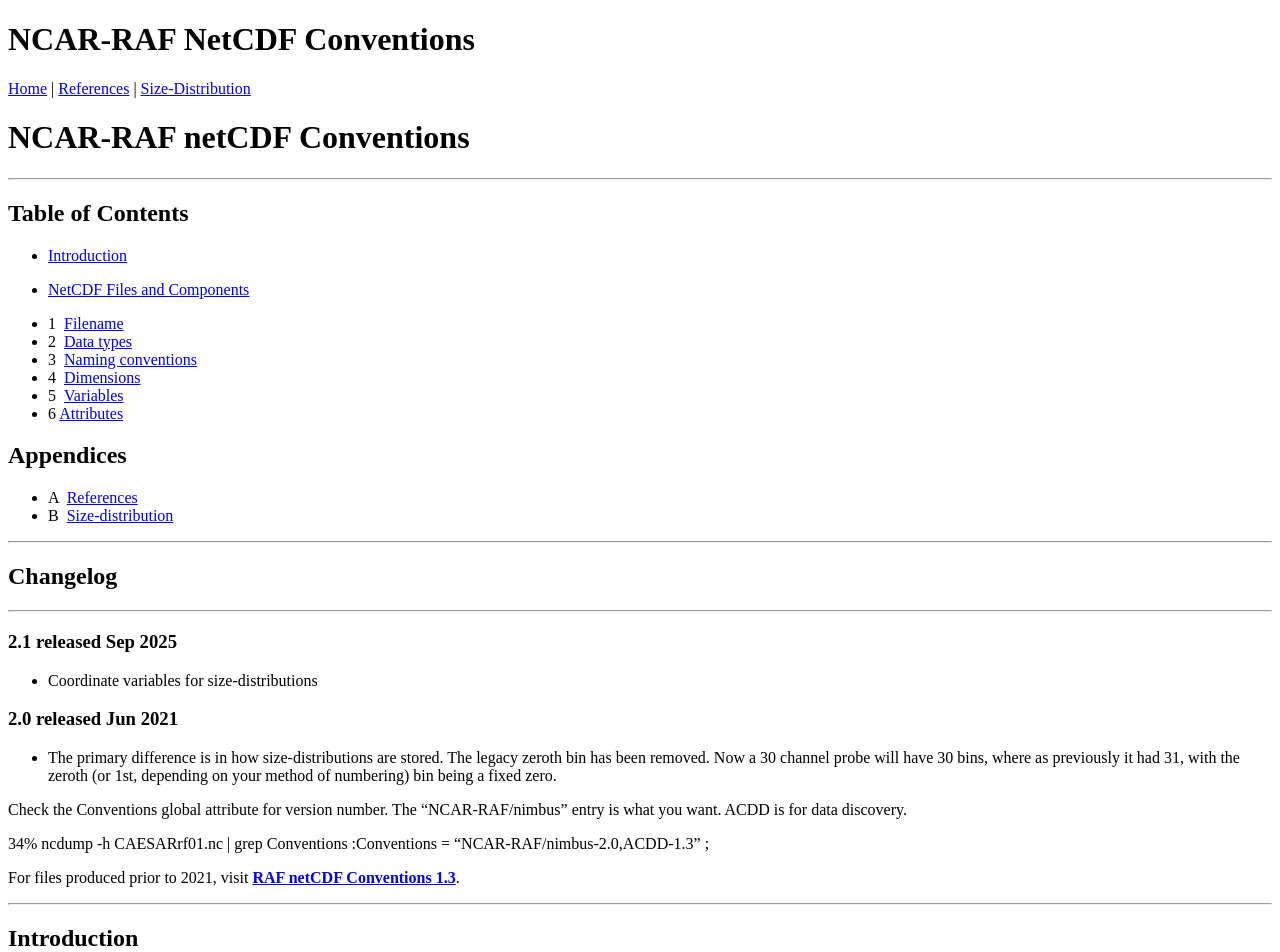
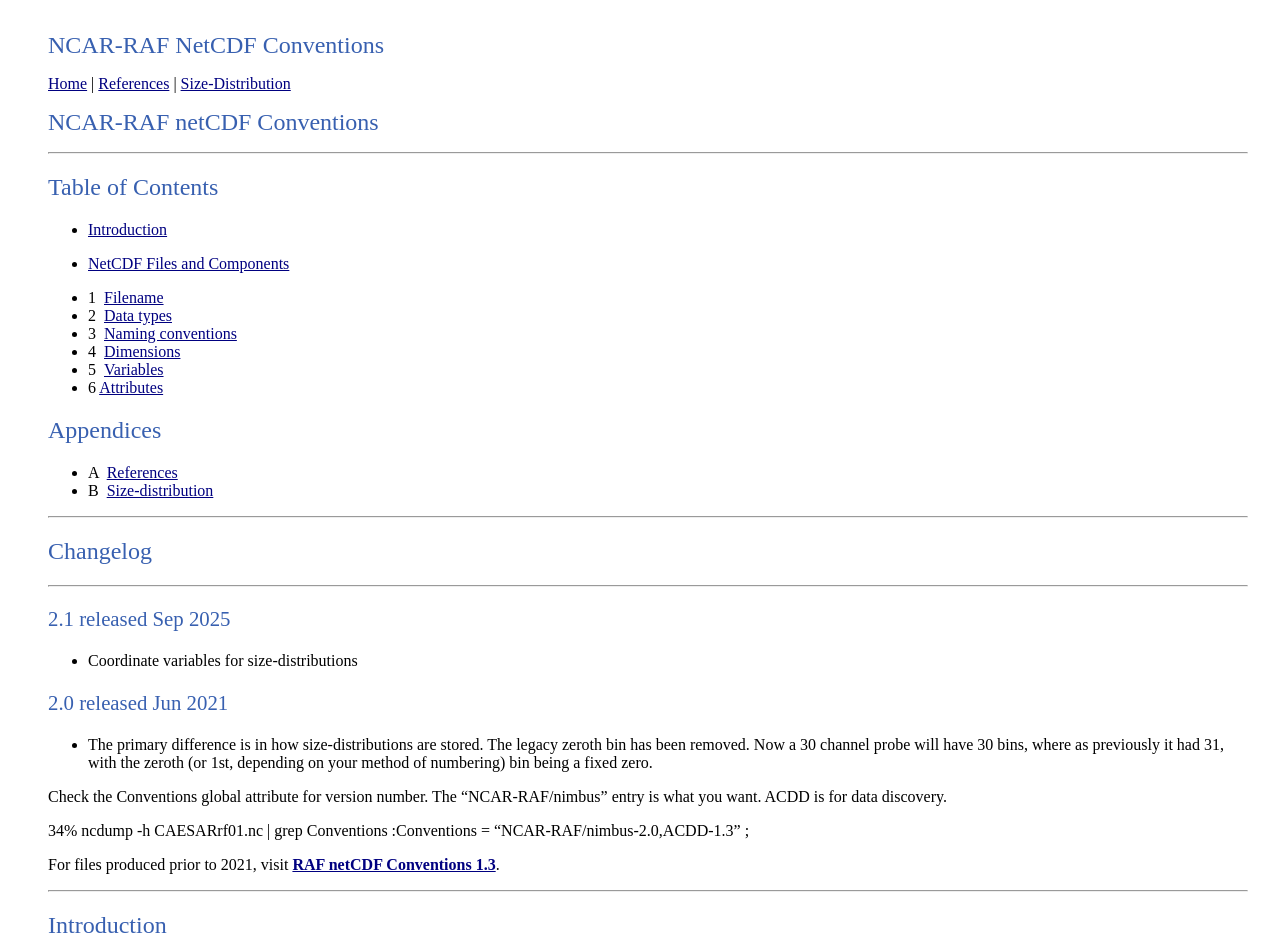
Before and after one commit to NCAR/aircraft_netCDF_Conventions, a Jekyll site: the page built from index.md, in a window 1280 px wide. Shown: the top 952 px of the page. Built offline with Jekyll 4.4.1, drawn with Linux system fonts in a browser that asks for light colours.

Commit message:
Fix broken reference path and add css.

```diff
--- a/_layouts/default.html
+++ b/_layouts/default.html
@@ -14,7 +14,7 @@
         <h1>NCAR-RAF NetCDF Conventions</h1>
         <nav>
             <a href="{{ site.baseurl }}/">Home</a> |
-            <a href="{{ site.baseurl }}/appendix-a-references/">References</a> |
+            <a href="{{ site.baseurl }}/references/">References</a> |
             <a href="{{ site.baseurl }}/size-distribution/">Size-Distribution</a>
         </nav>
     </header>
--- /dev/null
+++ b/assets/style.css
@@ -0,0 +1,86 @@
+body {
+  background: white;
+  color: black;
+  margin: 2em;
+  margin-left: 3em;
+}
+
+h1, h2 {
+  font-size: 1.5em;
+}
+
+h3 {
+  font-size: 1.3em;
+}
+
+h4 {
+  font-size: 1.2em;
+}
+
+h1, h2, h3, h4 {
+  font-style: normal;
+  font-weight: normal;
+  color: #3860B0; /* Blue color for headings */
+}
+
+span.runin {
+  font-size: 1.1em;
+  font-weight: bold;
+  color: #3860B0;
+}
+
+a:link {
+  color: navy;
+}
+
+a:visited {
+  color: #386090;
+}
+
+li.toc {
+  list-style: none;
+  padding: .1em;
+}
+
+kbd.att {
+  font-weight: normal;
+  color: blue;
+}
+
+div.example {
+  margin-left: 3em;
+  margin-right: 3em;
+}
+
+div.definition {
+  margin-left: 1em;
+}
+
+div.sidebar {
+  margin-left: 50px;
+  margin-right: 50px;
+  padding: 20px;
+  background-color: #f5deb4; /* Tan/beige background for sidebars */
+}
+
+pre.CDL {
+  color: brown;
+}
+
+table {
+  padding: .25em;
+}
+
+span.new {
+  background-color: #FF6666;
+}
+
+span.old {
+  background-color: #FFFF88;
+  text-decoration: line-through;
+}
+
+span.comment {
+  background-color: #88FF88;
+  font-style: italic;
+}
```
